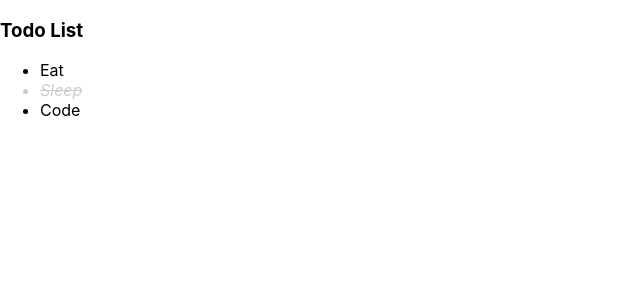
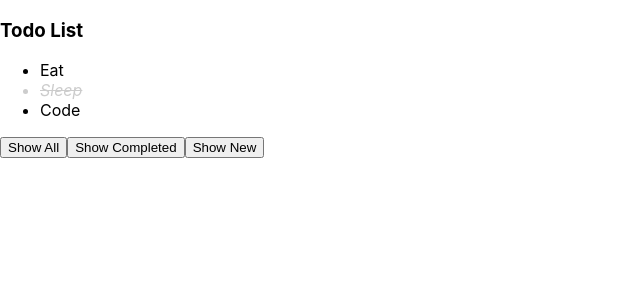
Before and after one commit to anhoang241998/hoc-react-js, a React (Vite) app: page / in a window 1280 px wide. Shown: the top 300 px of the page, without its empty margins (0-640 px from the left). Built offline with nearby package versions, Linux system fonts and the light colour scheme.

Commit message:
pratice state v2

```diff
--- a/src/features/Todo/index.jsx
+++ b/src/features/Todo/index.jsx
@@ -24,6 +24,7 @@
 	]
 
 	const [todoList, setTodoList] = useState(initTodoList)
+	const [filterStatus, setFilterStatus] = useState("all")
 
 	const handleTodoClick = (todo, index) => {
 		// clone current array to the new one
@@ -40,10 +41,32 @@
 		setTodoList(newTodoList)
 	}
 
+	const handleShowAllClick = () => {
+		setFilterStatus("all")
+	}
+
+	const handleShowCompletedClick = () => {
+		setFilterStatus("completed")
+	}
+
+	const handleShowNewClick = () => {
+		setFilterStatus("new")
+	}
+
+	const renderedTodoList = todoList.filter(
+		(todo) => filterStatus === "all" || filterStatus === todo.status,
+	)
+
 	return (
 		<div>
 			<h3>Todo List</h3>
-			<TodoList todoList={todoList} onTodoClick={handleTodoClick} />
+			<TodoList todoList={renderedTodoList} onTodoClick={handleTodoClick} />
+
+			<div>
+				<button onClick={handleShowAllClick}>Show All</button>
+				<button onClick={handleShowCompletedClick}>Show Completed</button>
+				<button onClick={handleShowNewClick}>Show New</button>
+			</div>
 		</div>
 	)
 }
```
